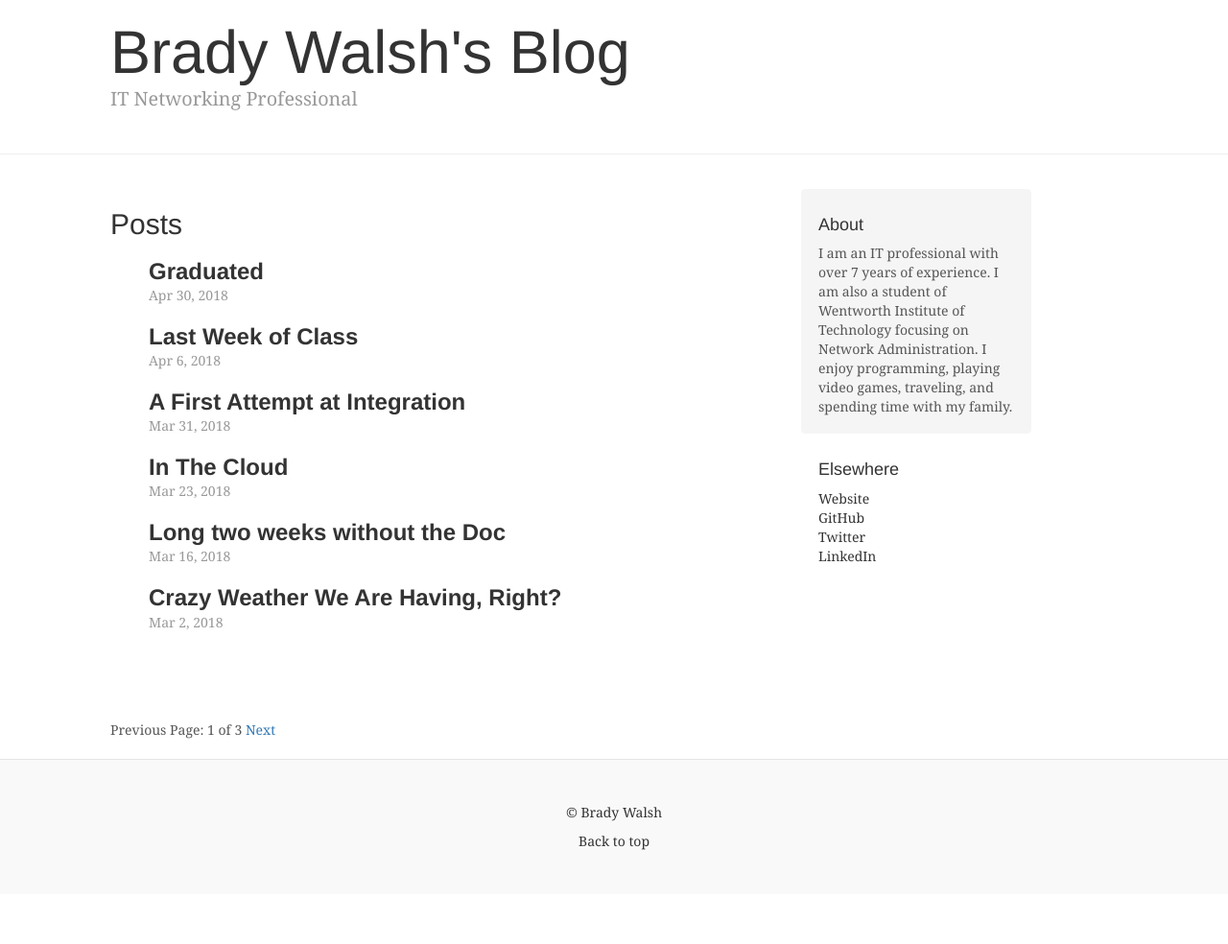
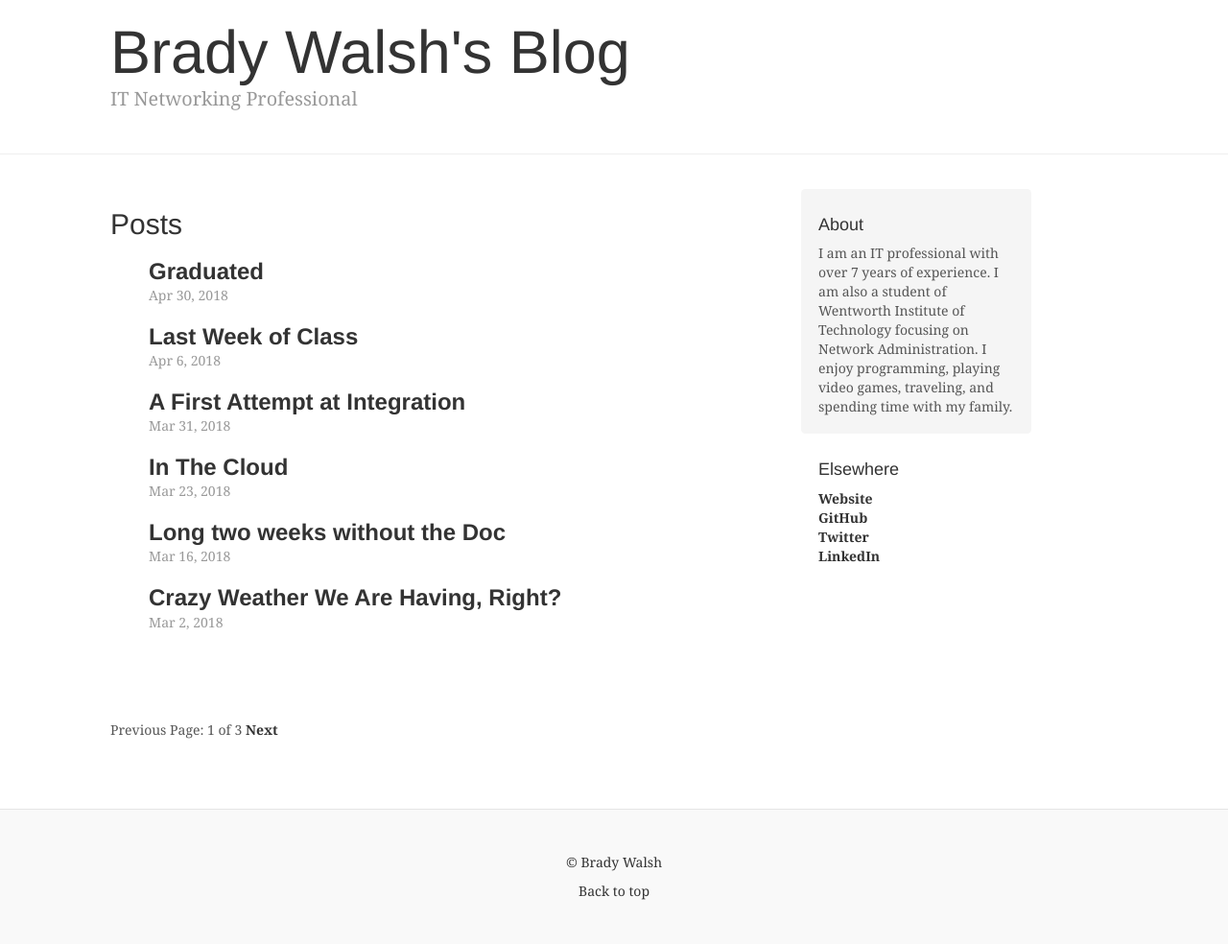
Before and after one commit to knighthawkbro/knighthawkbro.github.io, a Jekyll site: the page built from blog/index.html, in a window 1280 px wide. Shown: the whole page at 96% size. Built offline with Jekyll 4.4.1, drawn with Linux system fonts in a browser that asks for light colours; nearby versions of some CDN libraries; the list of posts is cut into pages by our own code; before the commit the page ends 932 px from its top, so only the background shows below that.

Commit message:
fixed pagination link and made links bolder

```diff
--- a/assets/css/blog.css
+++ b/assets/css/blog.css
@@ -125,11 +125,17 @@
 
 
   /* Pagination */
-  .blog-pagination {
+  .pagination {
     margin-bottom: 4rem;
   }
-  .blog-pagination > .btn {
+  .pagination > a {
     border-radius: 2rem;
+    color: #333;
+    font-weight: bold;
+  }
+
+  .pagination > a:hover {
+    color: #333;
   }
 
 
@@ -206,6 +212,7 @@
 }
 
 .blog-sidebar a {
+  font-weight: bold;
   color: #333;
 }
 .blog-sidebar:hover a {
```
